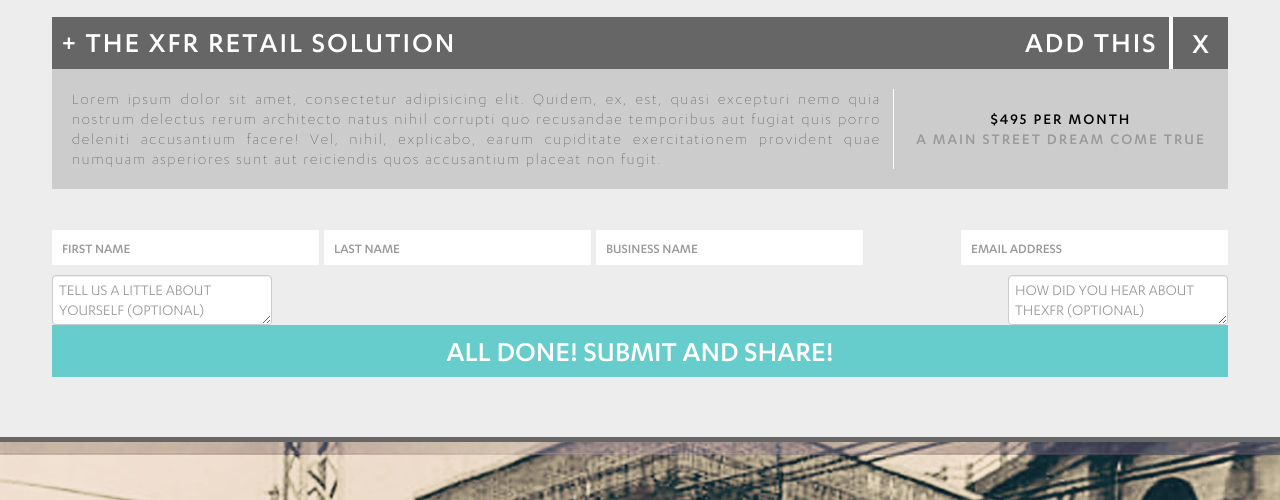
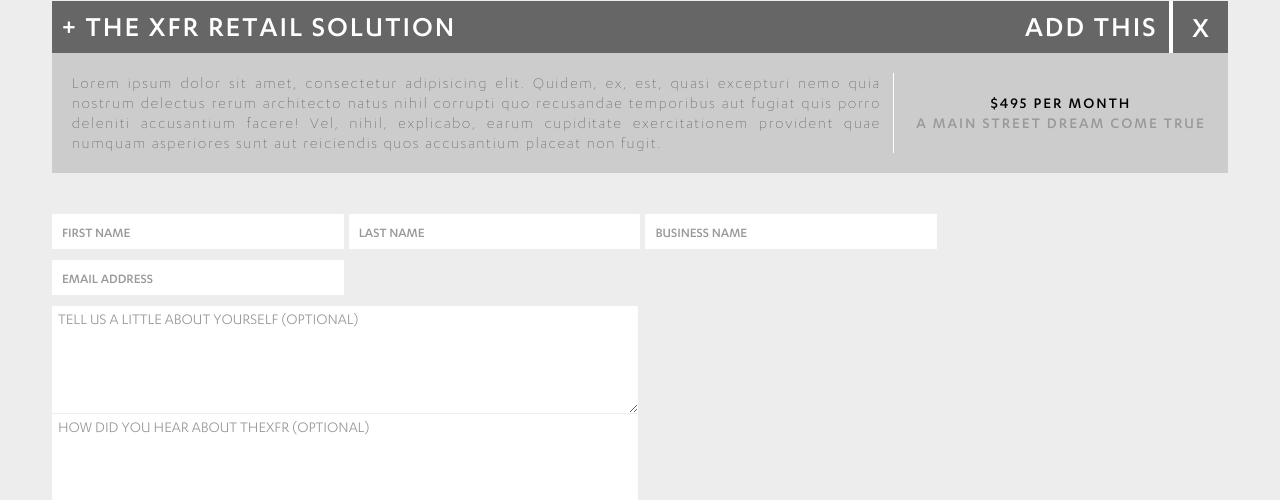
Before and after one commit to brandonpweiss/XFR, a PHP site: page / in a window 1280 px wide. Shown: the part 6000-6500 px from the top of the page. Run offline with PHP 8.4, Linux system fonts and the light colour scheme; some web fonts are replaced.

Commit message:
form done >1280px
form done >1280px

```diff
--- a/index.html
+++ b/index.html
@@ -15,8 +15,6 @@
 		<div class="content">
 		<img src="images/xfr.png" id="xfr" alt="XFR">
 		<div id="welcome">WELCOME TO</div>
-
-		a;sldkfjasd;lkfjasd;lfkjasd;flkjasdf;lkasjdf;laskdjfa;sldkfjas;dlfkjasd;lfjkasd;flkajsdf;laskjdf;laskdjf;alskdjfas;dlkfj
 		<img src="images/thetransferstation.png" alt="THE TRANSFER STATION">
 		<article id="tagline">
 			<div id="innovative">an innovative resource center for artists and entrepreneurs,</div>
@@ -260,9 +258,9 @@
 	</div>
 <form action="" id="inputs">
 	<div class="toprow">
-	<input type="text" placeholder="FIRST NAME" class="topz topz1">
-	<input type="text" placeholder="LAST NAME" class="topz">
-	<input type="text" placeholder="BUSINESS NAME" class="topz topz1">
+	<input type="text" placeholder="FIRST NAME" class="topz names topz1">
+	<input type="text" placeholder="LAST NAME" class="topz names">
+	<input type="text" placeholder="BUSINESS NAME" class="topz names topz1">
 	<input type="text" placeholder="EMAIL ADDRESS" class="topz rightz"> </div>
 	<textarea placeholder="TELL US A LITTLE ABOUT YOURSELF (OPTIONAL)" class="comments"></textarea>
 	<textarea placeholder="HOW DID YOU HEAR ABOUT THEXFR (OPTIONAL)" class="comments rightz comments2"></textarea>
--- a/style.css
+++ b/style.css
@@ -748,11 +748,18 @@ form#inputs input{
 	padding: 10px 10px 6px 10px;
 	display:inline-block;
 }
+.names{
+}
 .rightz{
-	float:right;
 }
 .topz{
-	width: 21%;
+	width: 23.1%;
+}
+textarea{
+	border-radius: 0px;
+	border: 0px;
+	height: 100px;
+	width: 48.8%;
 }
 
 
@@ -766,6 +773,7 @@ form#inputs #submit3{
 	padding: 10px 0px 10px 0px;
 	margin-left: 0px;
 	clear:both;
+	margin-top: 20px;
 }
 
 /*options section end*/
```
